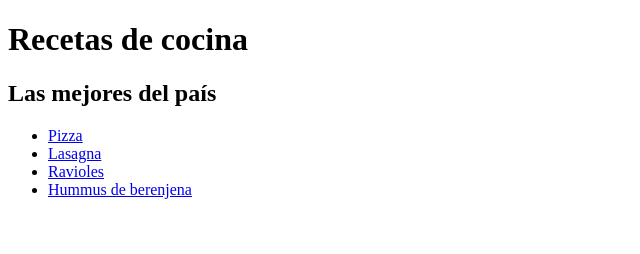
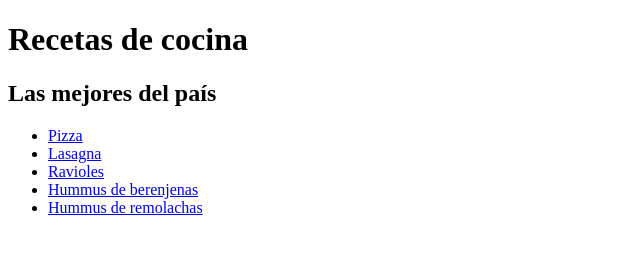
Before and after one commit to rottinghell/recetas, a plain HTML site: page index.html in a window 1280 px wide. Shown: the whole page, without its empty margins (0-640 px from the left). Drawn offline with Linux system fonts and the light colour scheme.

Commit message:
nueva receta

```diff
--- a/index.html
+++ b/index.html
@@ -14,7 +14,8 @@
         <li><a href="pages/pizza.html">Pizza</a></li>
         <li><a href="#">Lasagna</a></li>
         <li><a href="#">Ravioles</a></li>
-        <li><a href="#">Hummus de berenjena</a></li>
+        <li><a href="#">Hummus de berenjenas</a></li>
+        <li><a href="#">Hummus de remolachas</a></li>
     </ul>
 
 </body>
```
